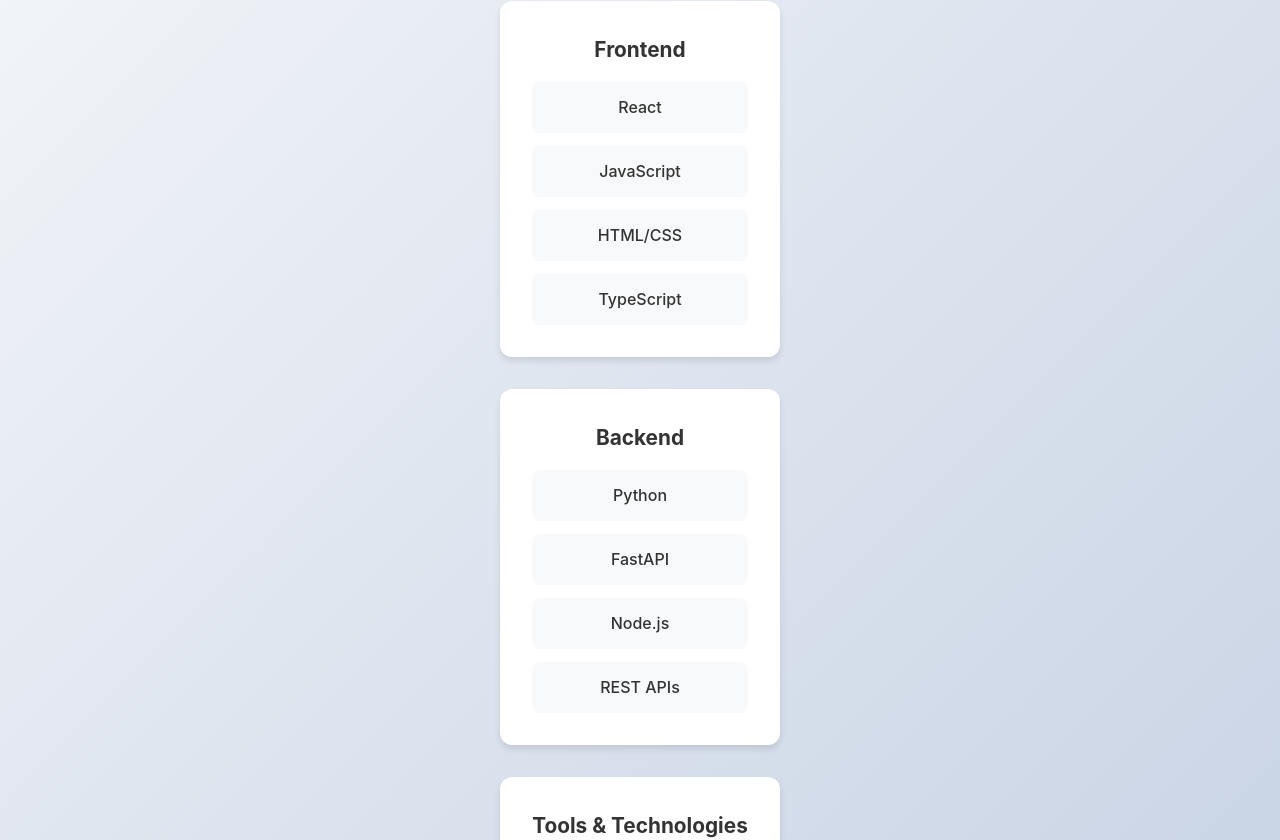
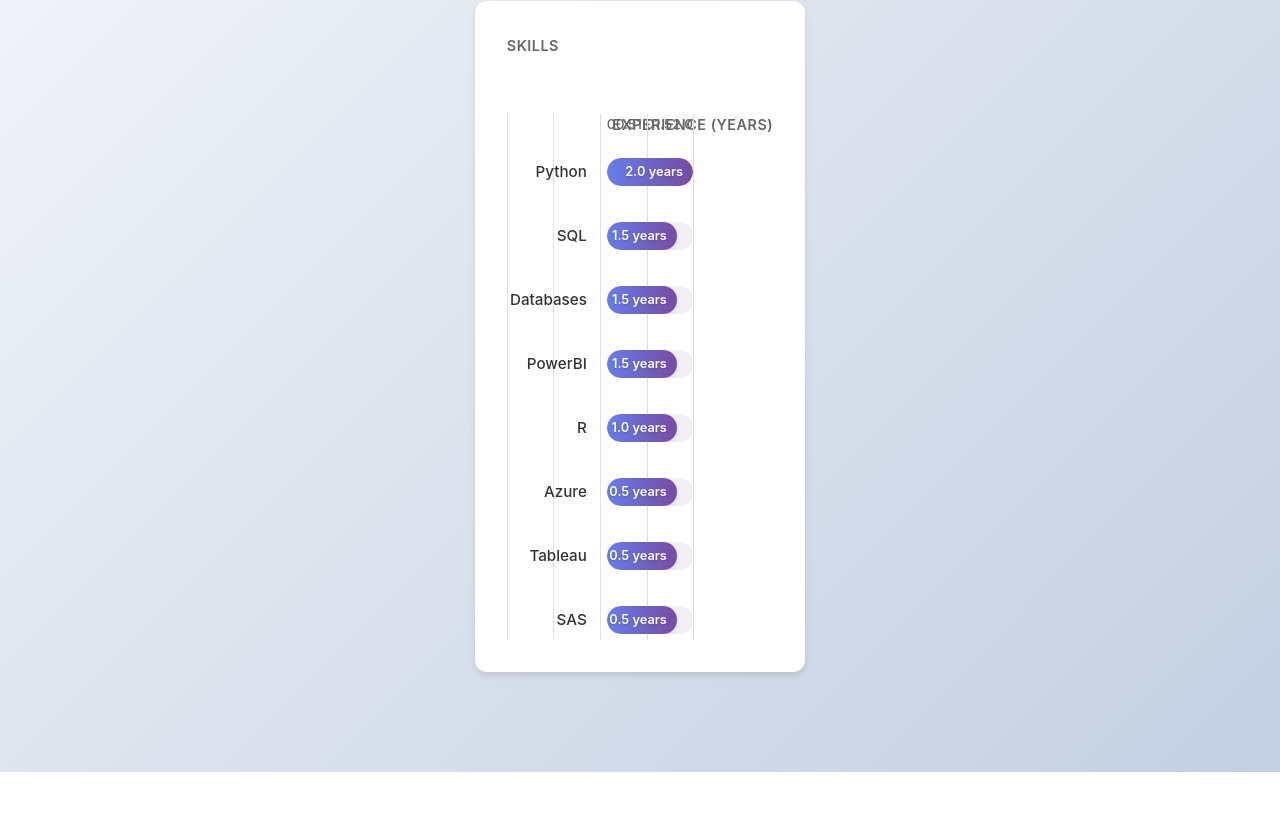
Before and after one commit to avikatare17/AviPortfolio, a React (Create React App) app in the folder frontend/: page / in a window 1280 px wide. Shown: the part 3268-4108 px from the top of the page. Built offline with nearby package versions, Linux system fonts and the light colour scheme.

Commit message:
Add horizontal bar chart to Skills section showing experience levels

```diff
--- a/frontend/src/App.css
+++ b/frontend/src/App.css
@@ -456,47 +456,146 @@
   background: linear-gradient(135deg, #f5f7fa 0%, #c3cfe2 100%);
 }
 
-.skills-container {
-  display: grid;
-  grid-template-columns: repeat(auto-fit, minmax(250px, 1fr));
-  gap: 2rem;
+.skills-chart-container {
   margin-top: 2rem;
+  max-width: 1000px;
+  margin-left: auto;
+  margin-right: auto;
 }
 
-.skills-category {
+.skills-chart {
   background: white;
   padding: 2rem;
   border-radius: 12px;
   box-shadow: 0 4px 6px rgba(0, 0, 0, 0.1);
+  position: relative;
 }
 
-.skills-category h3 {
-  font-size: 1.3rem;
+.chart-y-axis {
   margin-bottom: 1rem;
-  color: #333;
-  text-align: center;
 }
 
-.skills-list {
-  display: flex;
-  flex-direction: column;
-  gap: 0.8rem;
+.axis-label {
+  font-size: 0.9rem;
+  font-weight: 600;
+  color: #666;
+  text-transform: uppercase;
+  letter-spacing: 0.5px;
 }
 
-.skill-item {
-  background: #f8f9fa;
-  padding: 0.8rem 1rem;
-  border-radius: 8px;
+.chart-content {
+  position: relative;
+  padding-left: 100px;
+  padding-top: 40px;
+}
+
+.chart-x-axis {
+  display: flex;
+  justify-content: space-between;
+  align-items: center;
+  position: relative;
+  margin-bottom: 1rem;
+  padding-right: 80px;
+}
+
+.x-axis-label {
+  font-size: 0.85rem;
+  color: #666;
+  font-weight: 500;
+  flex: 1;
   text-align: center;
+  position: relative;
+}
+
+.chart-x-axis .axis-label {
+  position: absolute;
+  right: 0;
+  top: 50%;
+  transform: translateY(-50%);
+  font-size: 0.9rem;
+  font-weight: 600;
+  color: #666;
+  text-transform: uppercase;
+  letter-spacing: 0.5px;
+}
+
+.chart-bars {
+  position: relative;
+  z-index: 2;
+}
+
+.chart-grid-lines {
+  position: absolute;
+  top: 40px;
+  left: 0;
+  right: 80px;
+  bottom: 0;
+  z-index: 1;
+  pointer-events: none;
+}
+
+.grid-line {
+  position: absolute;
+  top: 0;
+  bottom: 0;
+  width: 1px;
+  background: #e0e0e0;
+  z-index: 1;
+}
+
+.skill-bar-row {
+  display: flex;
+  align-items: center;
+  margin-bottom: 1.5rem;
+  position: relative;
+  height: 40px;
+}
+
+.skill-bar-row:last-child {
+  margin-bottom: 0;
+}
+
+.skill-label {
+  position: absolute;
+  left: -100px;
+  width: 90px;
+  font-size: 0.95rem;
   font-weight: 500;
   color: #333;
-  transition: background 0.3s ease, transform 0.3s ease;
+  text-align: right;
+  padding-right: 10px;
 }
 
-.skill-item:hover {
-  background: #667eea;
+.skill-bar-container {
+  flex: 1;
+  height: 28px;
+  background: #f0f0f0;
+  border-radius: 14px;
+  position: relative;
+  overflow: hidden;
+  margin-right: 80px;
+}
+
+.skill-bar {
+  height: 100%;
+  background: linear-gradient(90deg, #667eea 0%, #764ba2 100%);
+  border-radius: 14px;
+  display: flex;
+  align-items: center;
+  justify-content: flex-end;
+  padding-right: 10px;
+  transition: width 0.8s ease;
+  position: relative;
+  min-width: 70px;
+  box-shadow: 0 2px 4px rgba(0, 0, 0, 0.1);
+}
+
+.skill-value {
+  font-size: 0.8rem;
+  font-weight: 600;
   color: white;
-  transform: translateX(5px);
+  white-space: nowrap;
+  text-shadow: 0 1px 2px rgba(0, 0, 0, 0.2);
 }
 
 /* Contact Section */
@@ -699,8 +798,39 @@
     grid-template-columns: 1fr;
   }
 
-  .skills-container {
-    grid-template-columns: 1fr;
+  .skills-chart-container {
+    padding: 0 1rem;
+  }
+
+  .skills-chart {
+    padding: 1.5rem;
+  }
+
+  .chart-content {
+    padding-left: 80px;
+    padding-top: 35px;
+  }
+
+  .skill-label {
+    left: -80px;
+    width: 70px;
+    font-size: 0.85rem;
+  }
+
+  .skill-bar-container {
+    margin-right: 60px;
+  }
+
+  .skill-value {
+    font-size: 0.75rem;
+  }
+
+  .chart-x-axis {
+    padding-right: 60px;
+  }
+
+  .x-axis-label {
+    font-size: 0.75rem;
   }
 
   .contact-content {
@@ -770,8 +900,49 @@
     background: rgba(0, 0, 0, 0.75);
   }
 
-  .project-card,
-  .skills-category {
+  .skills-chart {
+    padding: 1rem;
+  }
+
+  .chart-content {
+    padding-left: 70px;
+    padding-top: 30px;
+  }
+
+  .skill-label {
+    left: -70px;
+    width: 60px;
+    font-size: 0.8rem;
+  }
+
+  .skill-bar-row {
+    height: 35px;
+    margin-bottom: 1.25rem;
+  }
+
+  .skill-bar-container {
+    height: 24px;
+    margin-right: 50px;
+  }
+
+  .skill-value {
+    font-size: 0.7rem;
+    padding-right: 5px;
+  }
+
+  .chart-x-axis {
+    padding-right: 50px;
+  }
+
+  .x-axis-label {
+    font-size: 0.7rem;
+  }
+
+  .chart-x-axis .axis-label {
+    font-size: 0.75rem;
+  }
+
+  .project-card {
     padding: 1.5rem;
   }
 
--- a/frontend/src/App.js
+++ b/frontend/src/App.js
@@ -210,32 +210,93 @@
       <section id="skills" className="section skills-section">
         <div className="container">
           <h2 className="section-title">Skills</h2>
-          <div className="skills-container">
-            <div className="skills-category">
-              <h3>Frontend</h3>
-              <div className="skills-list">
-                <span className="skill-item">React</span>
-                <span className="skill-item">JavaScript</span>
-                <span className="skill-item">HTML/CSS</span>
-                <span className="skill-item">TypeScript</span>
+          <div className="skills-chart-container">
+            <div className="skills-chart">
+              <div className="chart-y-axis">
+                <span className="axis-label">Skills</span>
               </div>
-            </div>
-            <div className="skills-category">
-              <h3>Backend</h3>
-              <div className="skills-list">
-                <span className="skill-item">Python</span>
-                <span className="skill-item">FastAPI</span>
-                <span className="skill-item">Node.js</span>
-                <span className="skill-item">REST APIs</span>
-              </div>
-            </div>
-            <div className="skills-category">
-              <h3>Tools & Technologies</h3>
-              <div className="skills-list">
-                <span className="skill-item">Git</span>
-                <span className="skill-item">Docker</span>
-                <span className="skill-item">Cloud Run</span>
-                <span className="skill-item">CI/CD</span>
+              <div className="chart-content">
+                <div className="chart-x-axis">
+                  <span className="x-axis-label">0</span>
+                  <span className="x-axis-label">0.5</span>
+                  <span className="x-axis-label">1.0</span>
+                  <span className="x-axis-label">1.5</span>
+                  <span className="x-axis-label">2.0</span>
+                  <span className="axis-label">Experience (Years)</span>
+                </div>
+                <div className="chart-bars">
+                  <div className="skill-bar-row">
+                    <span className="skill-label">Python</span>
+                    <div className="skill-bar-container">
+                      <div className="skill-bar" style={{ width: '100%' }} data-years="2.0">
+                        <span className="skill-value">2.0 years</span>
+                      </div>
+                    </div>
+                  </div>
+                  <div className="skill-bar-row">
+                    <span className="skill-label">SQL</span>
+                    <div className="skill-bar-container">
+                      <div className="skill-bar" style={{ width: '75%' }} data-years="1.5">
+                        <span className="skill-value">1.5 years</span>
+                      </div>
+                    </div>
+                  </div>
+                  <div className="skill-bar-row">
+                    <span className="skill-label">Databases</span>
+                    <div className="skill-bar-container">
+                      <div className="skill-bar" style={{ width: '75%' }} data-years="1.5">
+                        <span className="skill-value">1.5 years</span>
+                      </div>
+                    </div>
+                  </div>
+                  <div className="skill-bar-row">
+                    <span className="skill-label">PowerBI</span>
+                    <div className="skill-bar-container">
+                      <div className="skill-bar" style={{ width: '75%' }} data-years="1.5">
+                        <span className="skill-value">1.5 years</span>
+                      </div>
+                    </div>
+                  </div>
+                  <div className="skill-bar-row">
+                    <span className="skill-label">R</span>
+                    <div className="skill-bar-container">
+                      <div className="skill-bar" style={{ width: '50%' }} data-years="1.0">
+                        <span className="skill-value">1.0 years</span>
+                      </div>
+                    </div>
+                  </div>
+                  <div className="skill-bar-row">
+                    <span className="skill-label">Azure</span>
+                    <div className="skill-bar-container">
+                      <div className="skill-bar" style={{ width: '25%' }} data-years="0.5">
+                        <span className="skill-value">0.5 years</span>
+                      </div>
+                    </div>
+                  </div>
+                  <div className="skill-bar-row">
+                    <span className="skill-label">Tableau</span>
+                    <div className="skill-bar-container">
+                      <div className="skill-bar" style={{ width: '25%' }} data-years="0.5">
+                        <span className="skill-value">0.5 years</span>
+                      </div>
+                    </div>
+                  </div>
+                  <div className="skill-bar-row">
+                    <span className="skill-label">SAS</span>
+                    <div className="skill-bar-container">
+                      <div className="skill-bar" style={{ width: '25%' }} data-years="0.5">
+                        <span className="skill-value">0.5 years</span>
+                      </div>
+                    </div>
+                  </div>
+                </div>
+                <div className="chart-grid-lines">
+                  <div className="grid-line" style={{ left: '0%' }}></div>
+                  <div className="grid-line" style={{ left: '25%' }}></div>
+                  <div className="grid-line" style={{ left: '50%' }}></div>
+                  <div className="grid-line" style={{ left: '75%' }}></div>
+                  <div className="grid-line" style={{ left: '100%' }}></div>
+                </div>
               </div>
             </div>
           </div>
```
